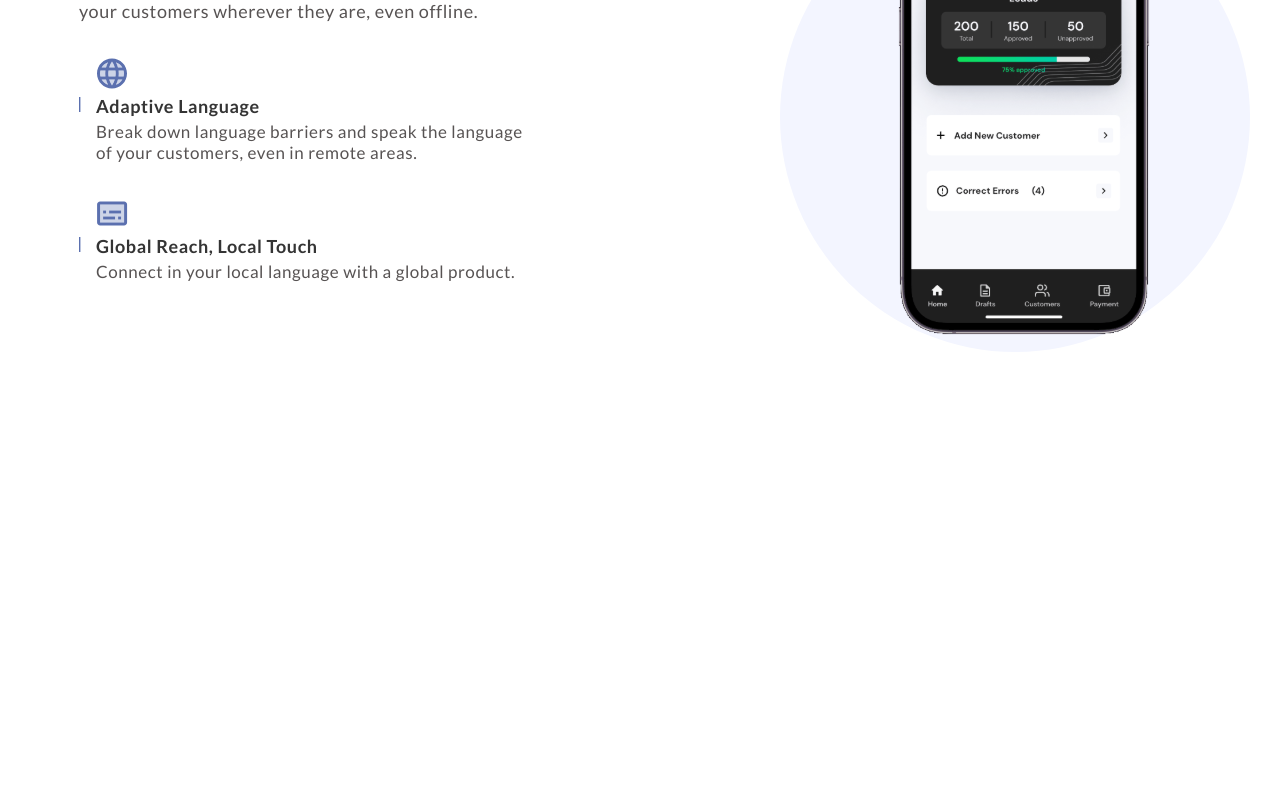
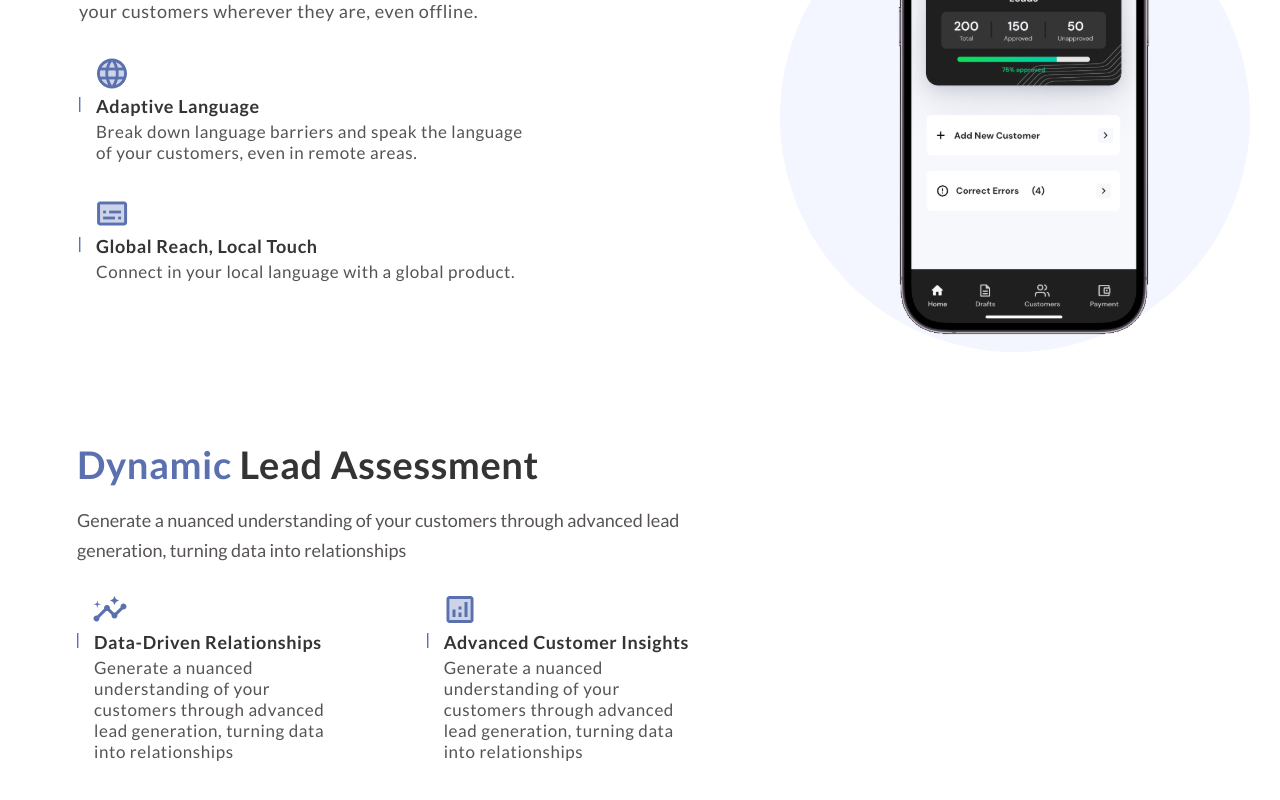
Before and after one commit to Vedavyas11062004/offsetfarm-landingpage, a Vue app: page / in a window 1280 px wide. Shown: the part 2492-3292 px from the top of the page. Before the commit the page ends 2933 px from the top, so only its background shows below. Built offline with nearby package versions, Linux system fonts and the light colour scheme.

Commit message:
compleated the dynamicAssesment page

```diff
--- /dev/null
+++ b/src/components/dynamicAssesment.vue
@@ -0,0 +1,83 @@
+<script setup>
+import { ref } from "vue";
+import contentCard from "./contentCard.vue";
+const data = ref([
+  {
+    title: "Data-Driven Relationships",
+    description:
+      "Generate a nuanced understanding of your customers through advanced lead generation, turning data into relationships",
+    imageUrl: "src/assets/insights.svg",
+  },
+  {
+    title: "Advanced Customer Insights",
+    description:
+      "Generate a nuanced understanding of your customers through advanced lead generation, turning data into relationships",
+    imageUrl: "src/assets/analytics.svg",
+  },
+]);
+</script>
+
+<template>
+  <div class="assesment_container">
+    <div class="leftPart">
+      <div class="assesment_content">
+        <h2><span>Dynamic</span> Lead Assessment</h2>
+        <p>
+          Generate a nuanced understanding of your customers through advanced
+          lead generation, turning data into relationships
+        </p>
+      </div>
+      <div class="cards">
+        <contentCard
+          v-for="card in data"
+          :key="card.title"
+          :title="card.title"
+          :description="card.description"
+          :imageUrl="card.imageUrl"
+          class="contentCard"
+        />
+      </div>
+    </div>
+  </div>
+</template>
+
+<style scoped>
+.assesment_container {
+  margin-inline: 77px;
+  margin-bottom: 142px;
+}
+.leftPart {
+  width: 55%;
+}
+.assesment_content {
+  margin-bottom: 26px;
+}
+.assesment_content > h2 {
+  color: var(--vt-c-heading-color);
+  font-size: 38px;
+  font-style: normal;
+  font-weight: 600;
+  line-height: normal;
+  letter-spacing: 0.583px;
+  padding-bottom: 18px;
+}
+
+.assesment_content > h2 > span {
+  color: var(--vt-c-action-color);
+  font-weight: 600;
+}
+
+.assesment_content > p {
+  color: var(--vt-c-paragraph-color);
+  margin-inline: auto;
+  font-size: 18px;
+  font-style: normal;
+  font-weight: 500;
+  line-height: 30px;
+}
+
+.cards{
+    display: flex;
+    gap: 80px;
+}
+</style>
--- a/src/views/HomeView.vue
+++ b/src/views/HomeView.vue
@@ -3,6 +3,7 @@ import TheWelcome from '../components/TheWelcome.vue'
 import companies from '@/components/companies.vue';
 import products from '@/components/products.vue';
 import features from '@/components/features.vue';
+import dynamicAssesment from '@/components/dynamicAssesment.vue';
 </script>
 
 <template>
@@ -11,5 +12,6 @@ import features from '@/components/features.vue';
     <companies />
     <products />
     <features />
+    <dynamicAssesment />
   </main>
 </template>
```
Also changed, not shown: src/assets/analytics.svg (added), src/assets/insights.svg (added).
